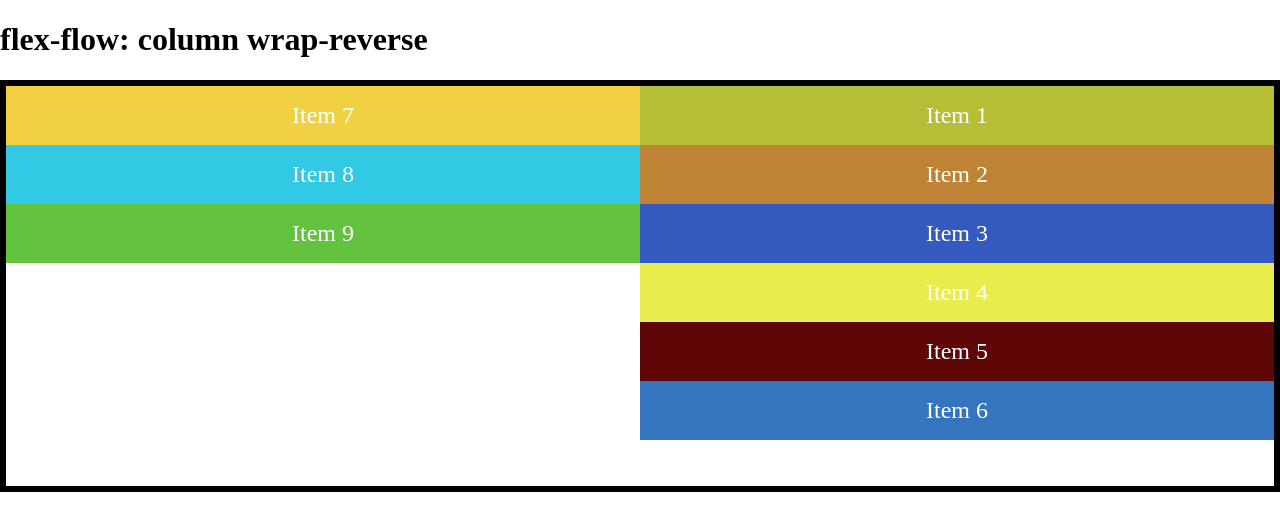
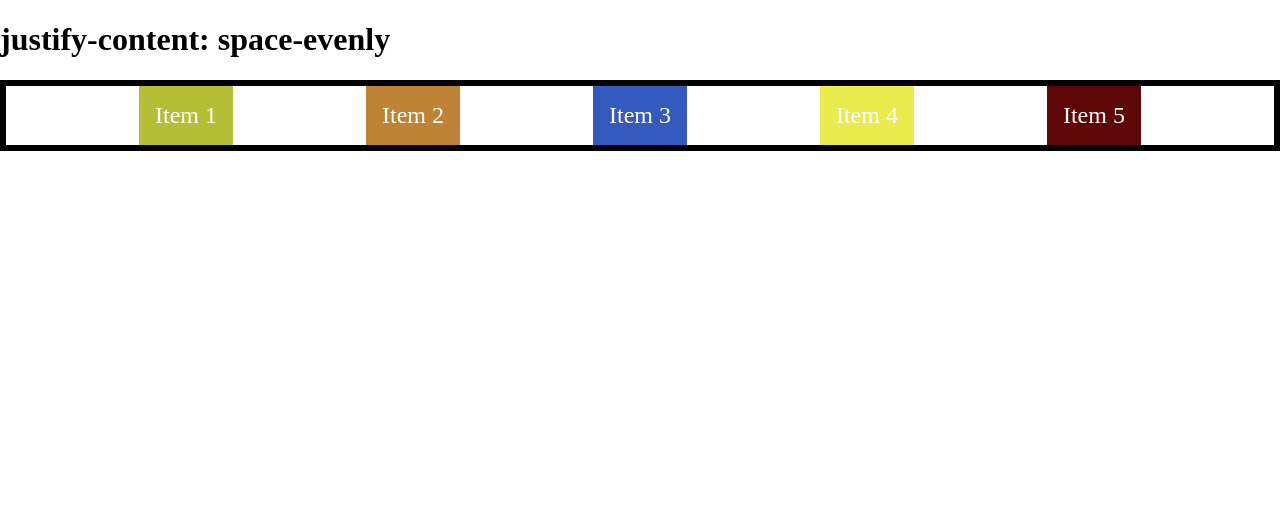
Before and after one commit to chidambararajab/Css, a plain HTML site: page Flexbox/index.html in a window 1280 px wide. Drawn offline with Linux system fonts and the light colour scheme.

Commit message:
justify content

```diff
--- a/Flexbox/index.html
+++ b/Flexbox/index.html
@@ -8,17 +8,13 @@
     <link rel="stylesheet" href="style.css" />
   </head>
   <body>
-    <h1>flex-flow: column wrap-reverse</h1>
+    <h1>justify-content: space-evenly</h1>
     <div class="container">
       <div class="flex-item item-1">Item 1</div>
       <div class="flex-item item-2">Item 2</div>
       <div class="flex-item item-3">Item 3</div>
       <div class="flex-item item-4">Item 4</div>
       <div class="flex-item item-5">Item 5</div>
-      <div class="flex-item item-6">Item 6</div>
-      <div class="flex-item item-7">Item 7</div>
-      <div class="flex-item item-8">Item 8</div>
-      <div class="flex-item item-9">Item 9</div>
     </div>
   </body>
 </html>
--- a/Flexbox/style.css
+++ b/Flexbox/style.css
@@ -8,7 +8,7 @@ body {
     * The below code will make the flex-items lay down to left to right, Also you can check the border of the container take 100% (like a block level element).
    */
   display: flex;
-  height: 400px;
+  /* height: 400px; */
 
   /**
     * If you don't want a block level flex container, you set the display property to the inline flex, Check the below code for the reference.
@@ -28,7 +28,7 @@ body {
   /**
     * flex-direction: column : when you set flex direction to column. The main access flows from top to bottom. So the items are now stacked on top of each other.
   */
-  flex-direction: column;
+  /* flex-direction: column; */
 
   /**
     * flex-direction: row-reverse flex direction row-reverse will set the Main axis to right to left.
@@ -51,14 +51,47 @@ body {
   /* flex-wrap: wrap-reverse; */
 
   /**
-    * flex-wrap: wrap-reverse : wrap-reverse will move the items to the top line when there is not enough space instead of moving them in bottom line
+    * flex-flow: <flex-direction> <flex-wrap>
   */
   /* flex-flow: row wrap; */
 
   /**
-    * flex-wrap: wrap-reverse : wrap-reverse will move the items to the top line when there is not enough space instead of moving them in bottom line
+    * flex-flow: <flex-direction> <flex-wrap>
   */
-  flex-flow: column wrap-reverse;
+  /* flex-flow: column wrap-reverse; */
+
+  /**
+    * justify-content: flex-start : flex items will pushed to the start of main axis of the current line of the flex container (without any spaces between the container)
+  */
+  /* justify-content: flex-stat; */
+
+  /**
+    * justify-content: flex-end : flex items will pushed to the end of main axis of the current line of the flex container (without any spaces between the container and the Item order will never change)
+  */
+  /* justify-content: flex-end; */
+
+  /**
+    * justify-content: center : flex items will pushed to the center of main axis of the current line of the flex container (without any spaces between the container)
+  */
+  /* justify-content: center; */
+
+  /**
+    * justify-content: space-between : The extra space that was left out is evenly split through the flex items (main axis)
+  */
+  justify-content: space-between;
+
+  /**
+    * justify-content: space-around : The extra space that was left out is evenly split through the left and right side of the flex items (main axis)
+    * Note: Sometime you also want space before and after the first and last flex-item, in such scenario this will be used.
+  */
+  justify-content: space-around;
+
+  /**
+    * justify-content: space-evenly : The extra space that was left out is evenly split through the all side of the flex items (main axis)
+
+    * Note: Sometime you want exact space between flex-item, in such scenario this will be used.
+  */
+  justify-content: space-evenly;
 }
 
 .flex-item {
```
